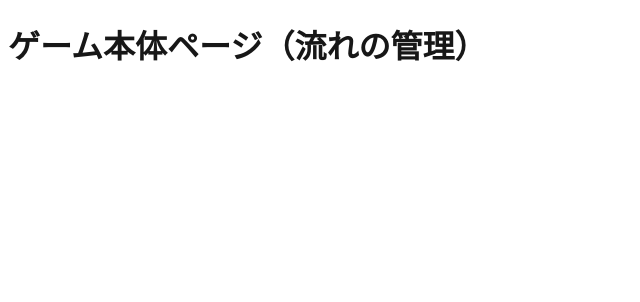
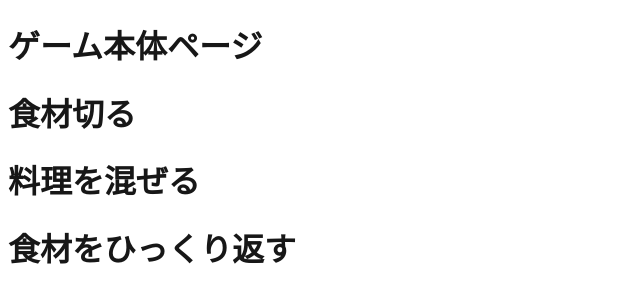
Before and after one commit to kanayakaisei/cooking_game, a Next.js app: page /game in a window 1280 px wide. Shown: the top 302 px of the page, without its empty margins (0-640 px from the left). Built offline with nearby package versions, Linux system fonts and the light colour scheme.

Commit message:
chore_ページ遷移

```diff
--- a/app/game/page.tsx
+++ b/app/game/page.tsx
@@ -9,7 +9,13 @@ import Flip from "./components/FlipStep/FlipStep";
 const Game = () => {
     return (
         <div>
-            <h1>ゲーム本体ページ（流れの管理）</h1>
+            <h1>ゲーム本体ページ</h1>
+
+            <div>
+                <Cut></Cut>
+                <Mix></Mix>
+                <Flip></Flip>
+            </div>
         </div>
     )
 }
--- a/app/page.tsx
+++ b/app/page.tsx
@@ -1,10 +1,19 @@
 import styles from "./page.module.css";
+import Link from "next/link";
 
 export default function Home() {
   return (
     <div className={styles.container}>
       <h1 className={styles.title}>トップページ</h1>
       <p className={styles.explanation}>子供が遊ぶ料理ゲーム</p>
+      <ul>
+        <li>
+          <Link href="/result"> resultページへ</Link>
+          <Link href="/select"> selectページへ</Link>
+          <Link href="/login"> ログインページへ</Link>
+          <Link href="/game"> ゲームページへ</Link>
+        </li>
+      </ul>
     </div>
   );
 }
```
